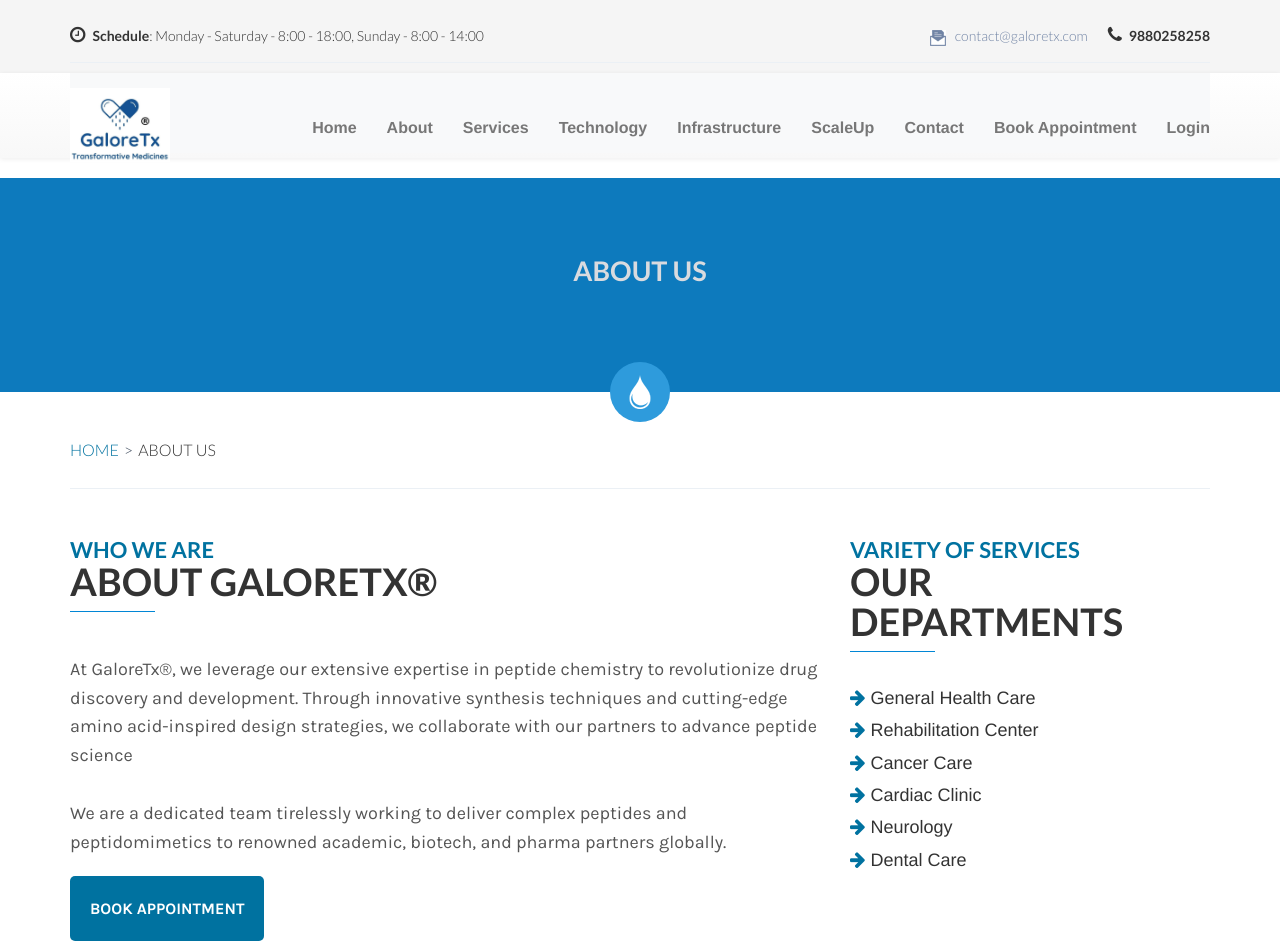
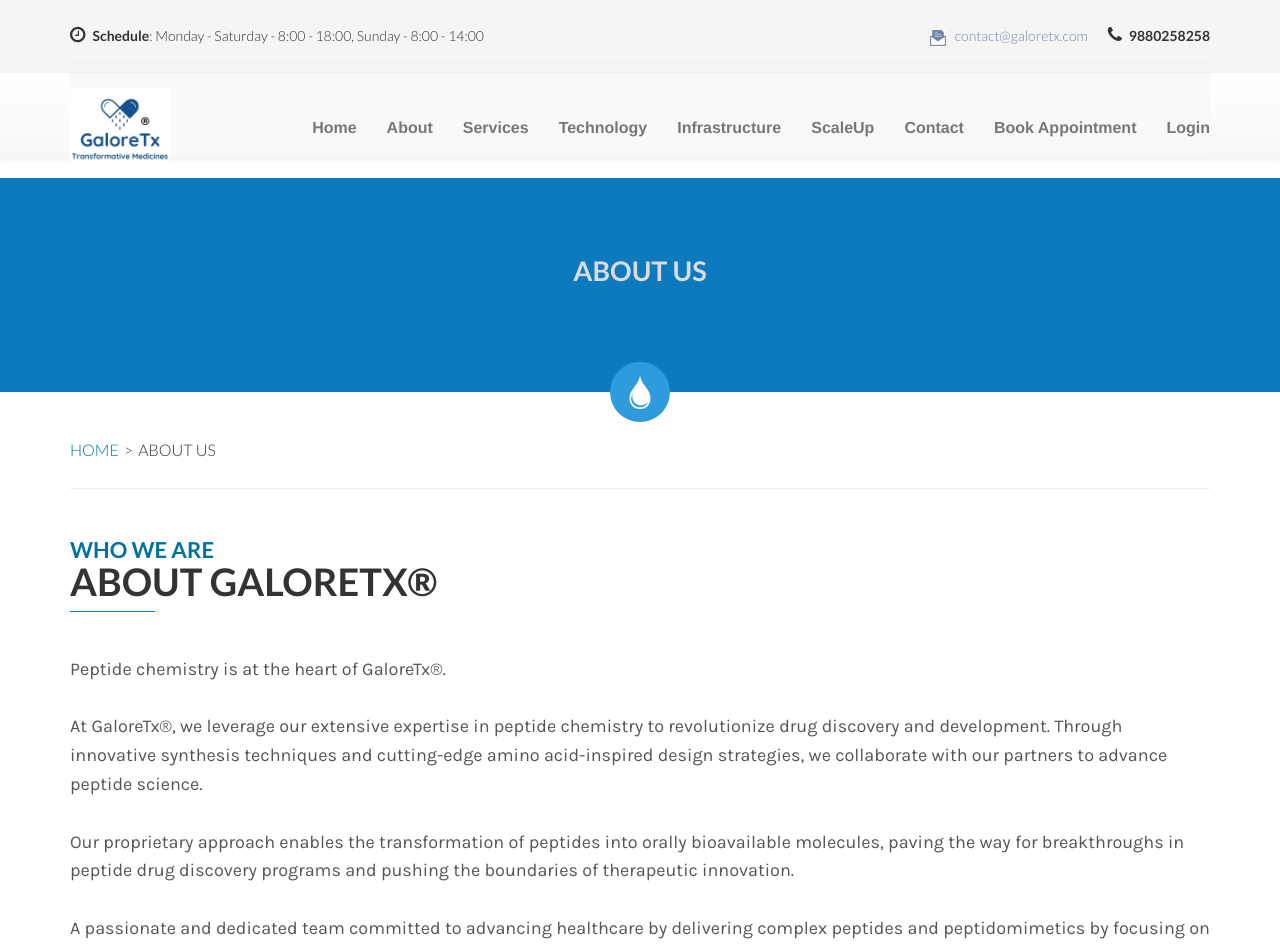
Before and after one commit to Dhanush1322/vision_dream, a React (Create React App) app: page /about in a window 1280 px wide. Shown: the top 948 px of the page. Built offline with nearby package versions, Linux system fonts and the light colour scheme.

Commit message:
update content

```diff
--- a/src/Component/About.js
+++ b/src/Component/About.js
@@ -38,7 +38,7 @@
         <div className="container">
           <div className="row">
             {/* Who We Are Content */}
-            <div className="col-sm-12 col-md-8 who_weR">
+            <div className="col-sm-12 col-md-8 who_weR" style={{width:'100%'}}>
               <div className="row m0 titleRow text-left">
                 <h5 style={{ fontSize: '22px', fontWeight: 'bold', color: '#0072a0' }}>Who We Are</h5>
                 <h2 style={{ fontSize: '38px', fontWeight: '700', color: '#333' }}>About GaloreTx®</h2>
@@ -56,10 +56,13 @@
                 <div className="media-body">
 
                   <p style={{ fontSize: '18px', fontWeight: '500', color: '#555', lineHeight: '1.6' }}>
-                    At GaloreTx®, we leverage our extensive expertise in peptide chemistry to revolutionize drug discovery and development. Through innovative synthesis techniques and cutting-edge amino acid-inspired design strategies, we collaborate with our partners to advance peptide science
+                    Peptide chemistry is at the heart of GaloreTx®.
                     <br /><br />
-                    We are a dedicated team tirelessly working to deliver complex peptides and peptidomimetics to renowned academic,
-                    biotech, and pharma partners globally.
+                    At GaloreTx®, we leverage our extensive expertise in peptide chemistry to revolutionize drug discovery and development. Through innovative synthesis techniques and cutting-edge amino acid-inspired design strategies, we collaborate with our partners to advance peptide science.
+                    <br /><br />
+                    Our proprietary approach enables the transformation of peptides into orally bioavailable molecules, paving the way for breakthroughs in peptide drug discovery programs and pushing the boundaries of therapeutic innovation.
+                    <br /><br />
+                    A passionate and dedicated team committed to advancing healthcare by delivering complex peptides and peptidomimetics by focusing on developing transformative medicines that make a meaningful difference in patients' lives.
                   </p>
                   <Link
                     to="/BookanAppointment"
@@ -81,20 +84,7 @@
             </div>
 
             {/* Our Departments Section */}
-            <div className="col-sm-12 col-md-4 our_depts_list">
-              <div className="row m0 titleRow text-left">
-                <h5 style={{ fontSize: '22px', fontWeight: 'bold', color: '#0072a0' }}>Variety of Services</h5>
-                <h2 style={{ fontSize: '38px', fontWeight: '700', color: '#333' }}>Our Departments</h2>
-              </div>
-              <ul className="list-unstyled depts_list" style={{ fontSize: '18px', lineHeight: '1.8' }}>
-                <li><span style={{ color: '#333', fontWeight: '500' }}><i className="fa fa-arrow-right" style={{ color: '#0072a0' }}></i> General Health Care</span></li>
-                <li><span style={{ color: '#333', fontWeight: '500' }}><i className="fa fa-arrow-right" style={{ color: '#0072a0' }}></i> Rehabilitation Center</span></li>
-                <li><span style={{ color: '#333', fontWeight: '500' }}><i className="fa fa-arrow-right" style={{ color: '#0072a0' }}></i> Cancer Care</span></li>
-                <li><span style={{ color: '#333', fontWeight: '500' }}><i className="fa fa-arrow-right" style={{ color: '#0072a0' }}></i> Cardiac Clinic</span></li>
-                <li><span style={{ color: '#333', fontWeight: '500' }}><i className="fa fa-arrow-right" style={{ color: '#0072a0' }}></i> Neurology</span></li>
-                <li><span style={{ color: '#333', fontWeight: '500' }}><i className="fa fa-arrow-right" style={{ color: '#0072a0' }}></i> Dental Care</span></li>
-              </ul>
-            </div>
+
           </div>
         </div>
       </section>
--- a/src/Component/Home.js
+++ b/src/Component/Home.js
@@ -17,7 +17,7 @@
                 <div className="container">
                     <div className="row">
                         {/* Who We Are Content */}
-                        <div className="col-sm-12 col-md-8 who_weR" style={{width:'100%'}}>
+                        <div className="col-sm-12 col-md-8 who_weR" style={{width:'100%'}} >
                             <div className="row m0 titleRow text-left">
                                 <h5 style={{ fontSize: '22px', fontWeight: 'bold', color: '#0072a0' }}>Who We Are</h5>
                                 <h2 style={{ fontSize: '38px', fontWeight: '700', color: '#333' }}>About GaloreTx®</h2>
@@ -34,14 +34,7 @@
                                 </div>
                                 <div className="media-body">
                                     <p style={{ fontSize: '18px', fontWeight: '500', color: '#555', lineHeight: '1.6' }}>
-                                        Peptide chemistry is at the heart of GaloreTx®.
-                                        <br /><br />
-                                        At GaloreTx®, we leverage our extensive expertise in peptide chemistry to revolutionize drug discovery and development. Through innovative synthesis techniques and cutting-edge amino acid-inspired design strategies, we collaborate with our partners to advance peptide science.
-                                        <br /><br />
-                                        Our proprietary approach enables the transformation of peptides into orally bioavailable molecules, paving the way for breakthroughs in peptide drug discovery programs and pushing the boundaries of therapeutic innovation.
-                                        <br /><br />
-                                        A passionate and dedicated team committed to advancing healthcare by delivering complex peptides and peptidomimetics by focusing on developing transformative medicines that make a meaningful difference in patients' lives.
-                                    </p>
+                                        GaloreTx®, based in Bangalore, specializes in peptide and peptidomimetic synthesis and discovery services. The company excels in designing innovative solutions to transform peptides into orally bioavailable small molecules, advancing drug discovery and therapeutic development.        </p>
                                     <Link
                                         to="/BookanAppointment"
                                         className="view_all"
```
